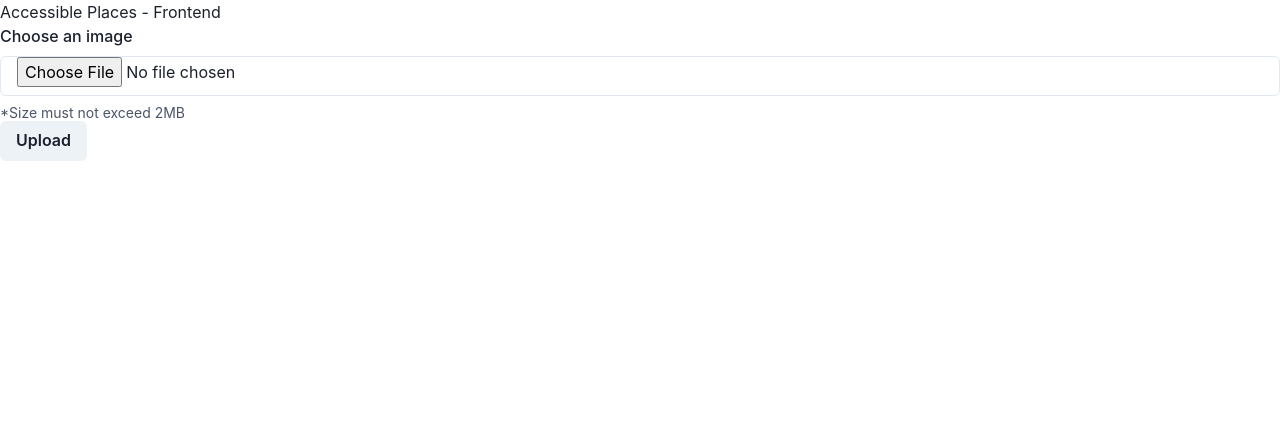
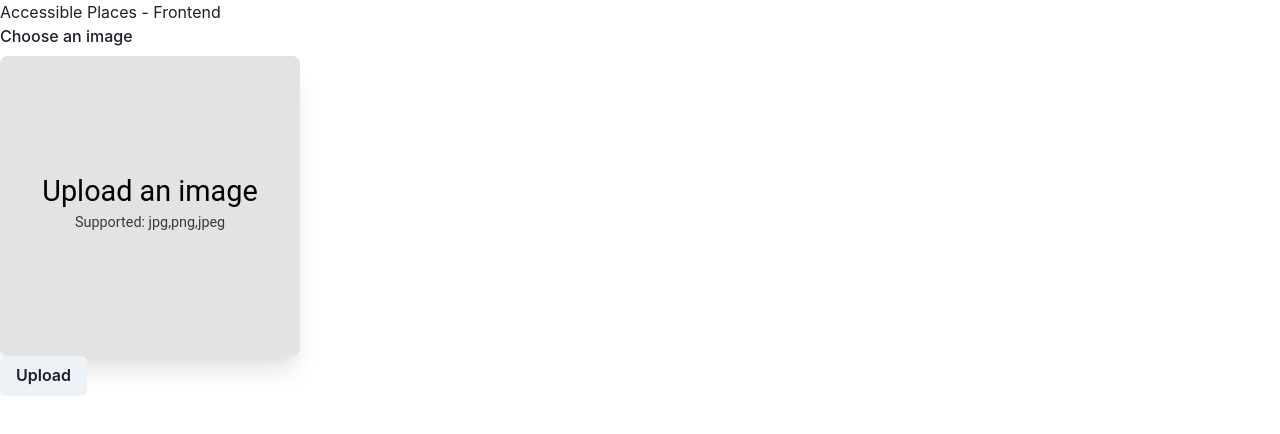
Before and after one commit to remusplesa/hackathon-accessibility-app, a React (Vite) app in the folder accessible-places-frontend/: page / in a window 1280 px wide. Shown: the top 434 px of the page. Built offline with nearby package versions, Linux system fonts and the light colour scheme; no server answers.

Commit message:
ImageUpload improvements

```diff
--- a/accessible-places-frontend/src/components/ImageUpload/ImageUpload.tsx
+++ b/accessible-places-frontend/src/components/ImageUpload/ImageUpload.tsx
@@ -2,67 +2,101 @@ import React, { useEffect, useState, useRef } from "react";
 import {
   Input,
   FormControl,
-  FormHelperText,
   FormLabel,
   Button,
+  CircularProgress,
+  Image,
+  Box,
+  HStack,
 } from "@chakra-ui/react";
 import { useUploadUrl } from "../../logic/hooks/useUploadUrl";
-import axios from "axios";
+import { makeXhrRequest } from "./helpers";
+import { useToast } from "@chakra-ui/react";
+import placeholderUrl from "../../assets/ImageUpload/ImagePlaceholder.svg";
 
 export function ImageUpload() {
   const [selectedFile, setSelectedFile] = useState<any>();
+  const [previewUrl, setPreviewUrl] = useState<string>("");
+  const [formError, setFormError] = useState<string>("");
   const fileInputRef = useRef<any>(null);
+  const formRef = useRef<any>(null);
+  const toast = useToast();
   const { getUploadUrl, loading, data, error } = useUploadUrl();
 
   const handleFileSelection = (e: React.ChangeEvent<HTMLInputElement>) => {
     if (e.target.files) {
       setSelectedFile(e.target.files[0]);
+      setFormError("");
     }
   };
 
-  const uploadFileHandler = () => {
-    getUploadUrl({ fileName: selectedFile.name });
-  };
-
-  const uploadToAzure = async (imageUrl: string) => {
+  const uploadToAzure = (imageUrl: string) => {
     const fileReader = new FileReader();
     fileReader.readAsArrayBuffer(fileInputRef.current.files[0]);
 
     fileReader.onloadend = async (event) => {
       const target = event.target;
       if (target?.readyState == fileReader.DONE) {
-        var xhr = new XMLHttpRequest();
-        var requestData = new Uint8Array(target!.result as any);
+        try {
+          const response = await makeXhrRequest(
+            target,
+            imageUrl,
+            fileInputRef.current.files[0].name,
+            fileInputRef.current.files[0].type
+          );
 
-        xhr.open("PUT", imageUrl, true);
-        xhr.responseType = "blob";
-        xhr.setRequestHeader("X-Requested-With", "XMLHttpRequest");
-        xhr.setRequestHeader("X-File-Name", fileInputRef.current.files[0].name);
-        xhr.setRequestHeader("x-ms-blob-type", "BlockBlob");
-        xhr.setRequestHeader(
-          "Content-Type",
-          fileInputRef.current.files[0].type || "application/octet-stream"
-        );
-        xhr.setRequestHeader(
-          "x-ms-blob-content-type",
-          fileInputRef.current.files[0].type || "application/octet-stream"
-        );
-        xhr.setRequestHeader("x-ms-version", "2016-05-31");
-
-        xhr.send(requestData);
+          if (response.success) {
+            toast({
+              title: "Image uploaded",
+              description: "Successfuly uploaded the image!",
+              status: "success",
+              duration: 3000,
+              isClosable: true,
+            });
+            formRef.current.reset();
+            setSelectedFile(null);
+            setPreviewUrl("");
+            setFormError("");
+          }
+        } catch (error) {
+          if (error) {
+            toast({
+              title: "An error occured",
+              description: "Please try agian later!",
+              status: "error",
+              duration: 3000,
+              isClosable: true,
+            });
+          }
+        }
       }
     };
   };
 
+  const handleFormSubmit = (event: any) => {
+    event?.preventDefault();
+    if (data && selectedFile) {
+      uploadToAzure(data);
+    } else {
+      setFormError("Please select an image first!");
+    }
+  };
+
   useEffect(() => {
-    if (!loading && data) {
-      // Check that this method works!
-      uploadToAzure(data);
+    if (selectedFile && selectedFile.name) {
+      const previewUrl = URL.createObjectURL(selectedFile);
+      setPreviewUrl(previewUrl);
+      getUploadUrl({ fileName: selectedFile.name });
     }
-  }, [loading, data]);
+  }, [selectedFile]);
+
+  const openSelection = () => {
+    fileInputRef.current.click();
+  };
 
   return (
-    <div>
+    <div style={{ width: 300 }}>
+      <form onSubmit={handleFormSubmit} ref={formRef}>
         <FormControl>
           <FormLabel htmlFor="image-upload-input">Choose an image</FormLabel>
           <Input
@@ -70,12 +104,49 @@ export function ImageUpload() {
             id="image-upload-input"
             onChange={handleFileSelection}
             ref={fileInputRef}
+            style={{ display: "none" }}
           />
-        <FormHelperText>*Size must not exceed 2MB</FormHelperText>
         </FormControl>
-      <Button size="md" onClick={uploadFileHandler}>
+        {!loading ? (
+          <Box>
+            <Box
+              width={300}
+              height={300}
+              border={formError ? "1px solid red" : ""}
+              borderRadius="lg"
+            >
+              <Image
+                align={"center"}
+                src={previewUrl || ""}
+                alt="upload-image-preview"
+                fallbackSrc={placeholderUrl}
+                width={300}
+                borderRadius={"lg"}
+                objectFit={!selectedFile ? "fill" : "contain"}
+                onClick={openSelection}
+                cursor={"pointer"}
+                shadow="xl"
+                backgroundColor={"#e3e3e3"}
+              />
+            </Box>
+            {formError && <p>{formError as string}</p>}
+            <HStack>
+              <Button size="md" type="submit">
                 Upload
               </Button>
+            </HStack>
+          </Box>
+        ) : (
+          <Box
+            width={300}
+            height="300"
+            border={formError ? "1px solid red" : ""}
+            borderRadius="lg"
+          >
+            <CircularProgress isIndeterminate />
+          </Box>
+        )}
+      </form>
     </div>
   );
 }
--- /dev/null
+++ b/accessible-places-frontend/src/components/ImageUpload/helpers.ts
@@ -0,0 +1,54 @@
+export function makeXhrRequest(
+  eventTarget: any,
+  imageUrl: string,
+  fileName: string,
+  fileType: string
+): Promise<Response> {
+  return new Promise(function (resolve, reject) {
+    var xhr = new XMLHttpRequest();
+    var requestData = new Uint8Array(eventTarget!.result as any);
+
+    xhr.open("PUT", imageUrl, true);
+    xhr.responseType = "blob";
+    xhr.setRequestHeader("X-Requested-With", "XMLHttpRequest");
+    xhr.setRequestHeader("X-File-Name", fileName);
+    xhr.setRequestHeader("x-ms-blob-type", "BlockBlob");
+    xhr.setRequestHeader(
+      "Content-Type",
+      fileType || "application/octet-stream"
+    );
+    xhr.setRequestHeader(
+      "x-ms-blob-content-type",
+      fileType || "application/octet-stream"
+    );
+    xhr.setRequestHeader("x-ms-version", "2016-05-31");
+
+    xhr.onload = function () {
+      if (this.status >= 200 && this.status < 300) {
+        resolve({ success: true });
+      } else {
+        reject({
+          status: this.status,
+          statusText: xhr.statusText,
+          success: false,
+        });
+      }
+    };
+
+    xhr.onerror = function () {
+      reject({
+        status: this.status,
+        statusText: this.statusText,
+        success: false,
+      });
+    };
+
+    xhr.send(requestData);
+  });
+}
+
+type Response = {
+  success: boolean;
+  status?: number;
+  statusText?: string;
+};
```
Also changed, not shown: accessible-places-frontend/src/assets/ImageUpload/ImagePlaceholder.svg (added). Lines whose indentation alone changed are shown as unchanged.
